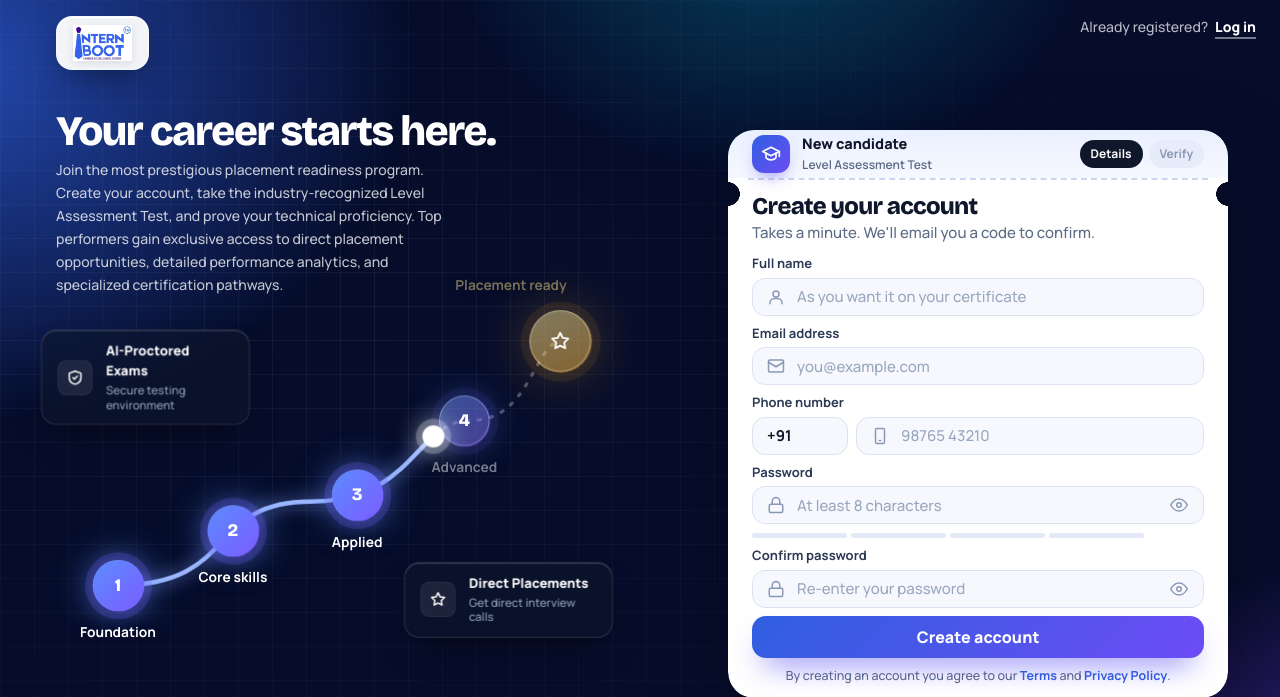
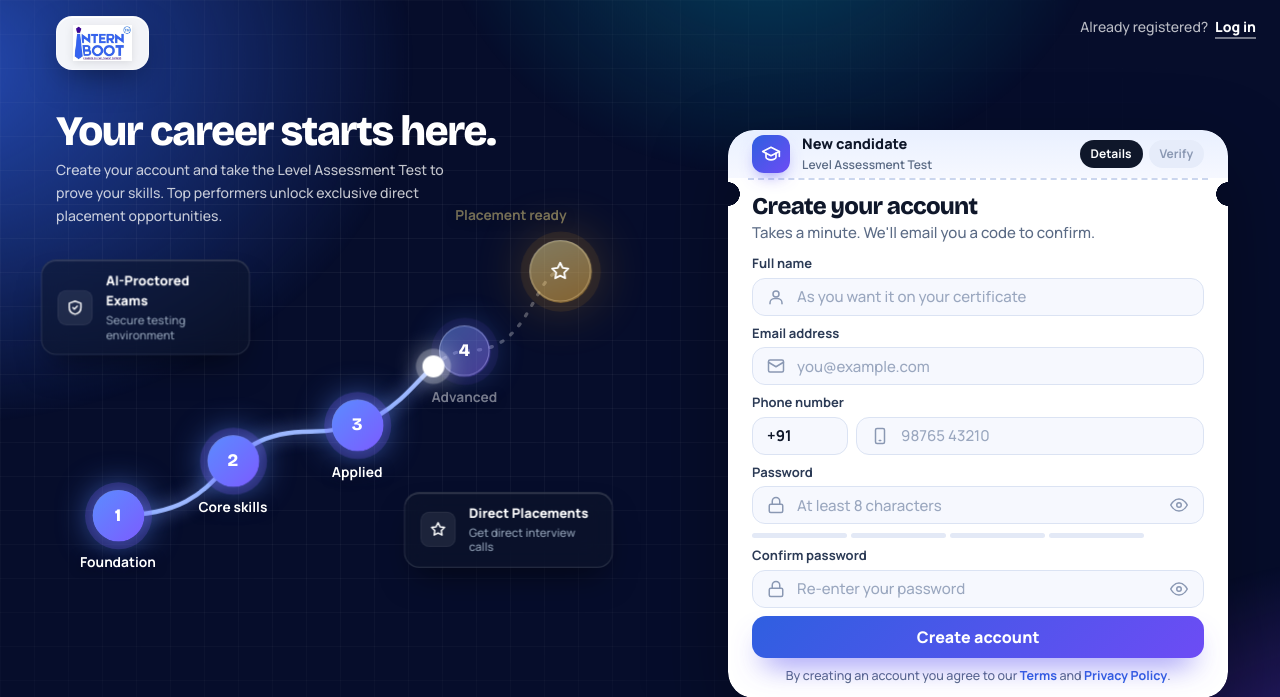
Before and after one commit to yash2595/LAT, a PHP site: page /public/register.php in a window 1280 px wide. Shown: the top 697 px of the page. Run offline with PHP 8.4, Linux system fonts and the light colour scheme.

Commit message:
style: revert auth page text to punchy version while retaining large beautiful typography

```diff
--- a/public/login.php
+++ b/public/login.php
@@ -36,7 +36,7 @@ if (isset($_SESSION['user_id']) || isset($_SESSION['candidate_id'])) {
 $pageTitle = 'Log in — InternBoot';
 $asideVariant = 'login';
 $asideTitle = 'Welcome back, Candidate.';
-$asideLead = 'Welcome back! Resume your journey to secure top placements. Your latest assessment scores, detailed performance reports, and real-time placement status are waiting on your dashboard. Pick up right where you left off and unlock your next career milestone.';
+$asideLead = 'Resume your journey. Your latest assessment scores, reports, and placement status are waiting on your dashboard.';
 ?>
 <!DOCTYPE html>
 <html lang="en">
--- a/public/register.php
+++ b/public/register.php
@@ -1,7 +1,7 @@
 <?php
 require_once __DIR__ . '/../src/core/bootstrap.php';
 if (isset($_SESSION['user_id'])) { header('Location: /dashboard.html'); exit; }
-$pageTitle='Create Account — InternBoot'; $asideVariant='register'; $asideTitle='Your career starts here.'; $asideLead='Join the most prestigious placement readiness program. Create your account, take the industry-recognized Level Assessment Test, and prove your technical proficiency. Top performers gain exclusive access to direct placement opportunities, detailed performance analytics, and specialized certification pathways.';
+$pageTitle='Create Account — InternBoot'; $asideVariant='register'; $asideTitle='Your career starts here.'; $asideLead='Create your account and take the Level Assessment Test to prove your skills. Top performers unlock exclusive direct placement opportunities.';
 ?>
 <!DOCTYPE html><html lang="en"><head><meta charset="UTF-8"><meta name="viewport" content="width=device-width, initial-scale=1.0"><title><?= htmlspecialchars($pageTitle) ?></title><link rel="icon" href="assets/css/favicon.ico"><link rel="preconnect" href="https://fonts.googleapis.com"><link rel="preconnect" href="https://fonts.gstatic.com" crossorigin><link href="https://fonts.googleapis.com/css2?family=Bricolage+Grotesque:opsz,wght@12..96,700;12..96,800&family=Manrope:wght@500;600;700;800&display=swap" rel="stylesheet"><link rel="stylesheet" href="assets/css/auth-v3.css"></head>
 <body><div class="auth"><?php require __DIR__ . '/../src/core/auth_aside.php'; ?><main class="main"><div class="top"><img class="m-logo" src="assets/css/internboot-official-logo.webp" alt="InternBoot"><p>Already registered? <a href="login.php">Log in</a></p></div>
```
